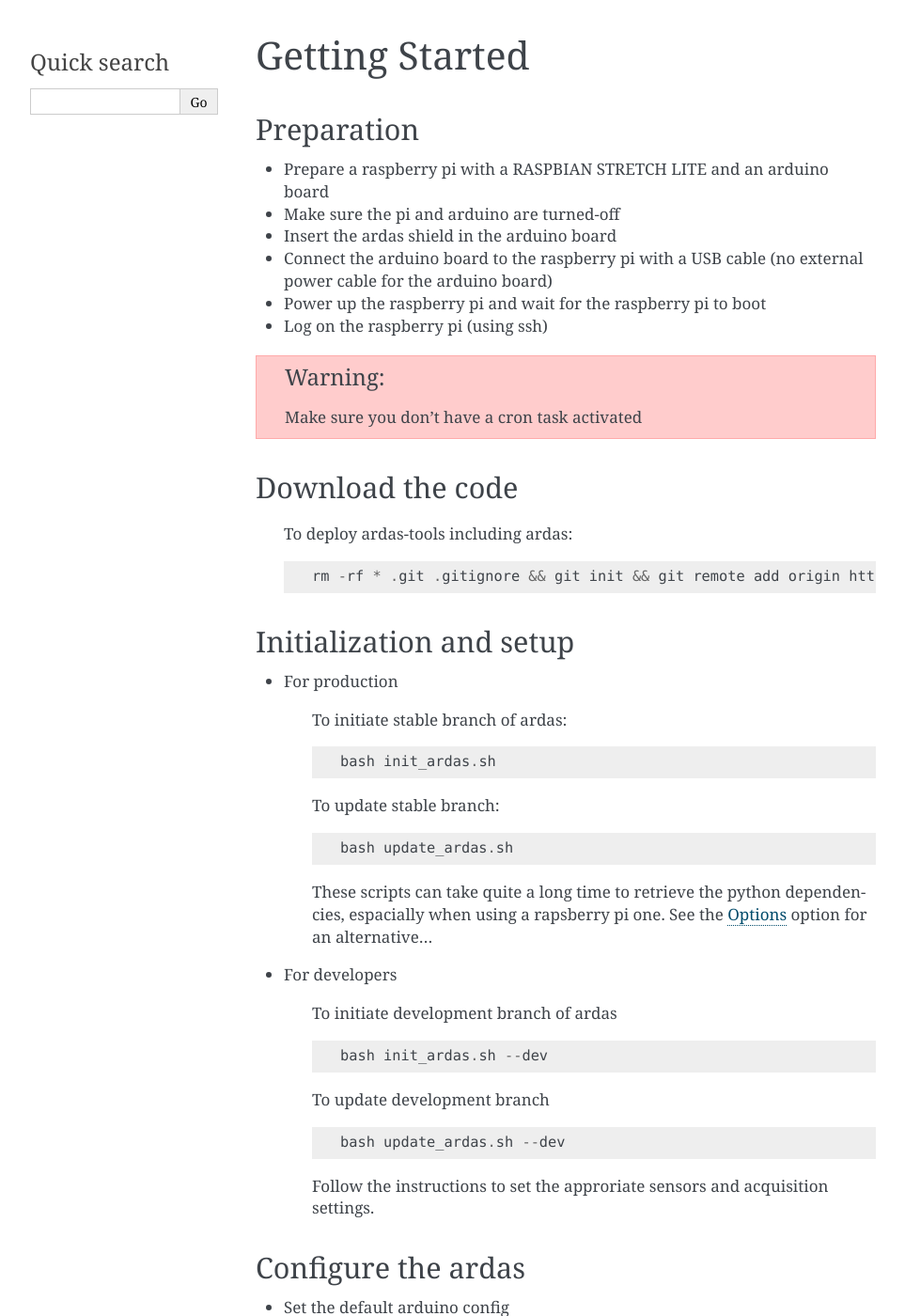
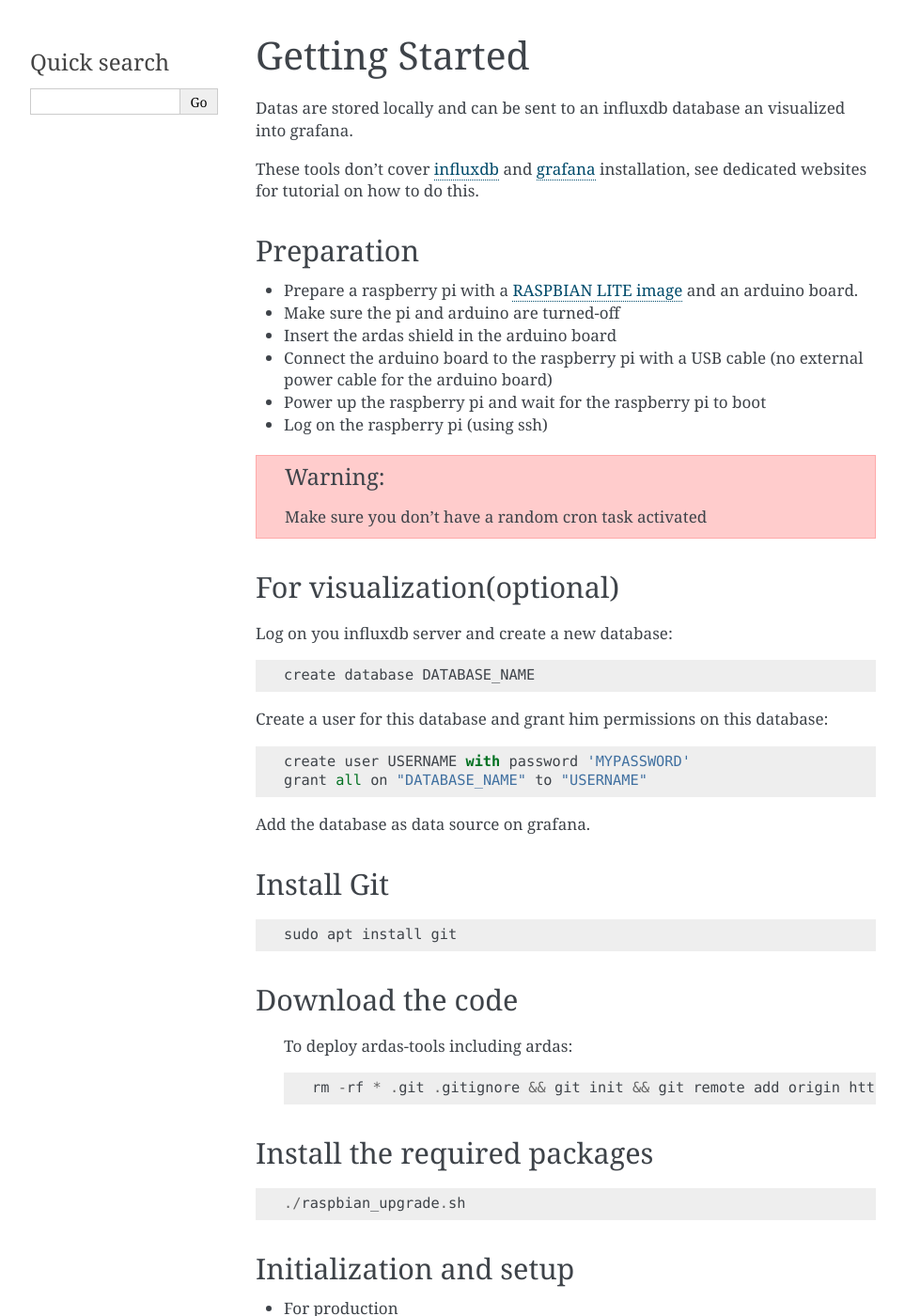
Before and after one commit to UMONS-GFA/ardas-tools, a Sphinx documentation site: the page built from docs/source/getting_started.rst, in a window 1280 px wide and 1400 px high. Shown: the whole window at 94% size, without its empty margins (148-1111 px from the left). Built offline with Sphinx 7.4.7, drawn with Linux system fonts in a browser that asks for light colours; some of the changed text lies outside the part shown.

Commit message:
update doc, add script to update Rasbpery Pi

```diff
--- a/docs/source/getting_started.rst
+++ b/docs/source/getting_started.rst
@@ -1,16 +1,43 @@
 Getting Started
 ===============
 
+Datas are stored locally and can be sent to an influxdb database an visualized into grafana.
+
+These tools don't cover  `influxdb <https://docs.influxdata.com/influxdb/>`_
+and `grafana <http://docs.grafana.org/>`_ installation, see dedicated websites for tutorial on how to do this.
+
+
 Preparation
 -----------
-* Prepare a raspberry pi with a RASPBIAN STRETCH LITE and an arduino board
+* Prepare a raspberry pi with a `RASPBIAN LITE image <https://www.raspberrypi.org/downloads/raspbian/>`_ and an
+  arduino board.
 * Make sure the pi and arduino are turned-off
 * Insert the ardas shield in the arduino board
 * Connect the arduino board to the raspberry pi with a USB cable (no external power cable for the arduino board)
 * Power up the raspberry pi and wait for the raspberry pi to boot
 * Log on the raspberry pi (using ssh)
 
-.. warning:: Make sure you don't have a cron task activated
+.. warning:: Make sure you don't have a random cron task activated
+
+For visualization(optional)
+---------------------------
+
+Log on you influxdb server and create a new database::
+
+    create database DATABASE_NAME
+
+Create a user for this database and grant him permissions on this database::
+
+    create user USERNAME with password 'MYPASSWORD'
+    grant all on "DATABASE_NAME" to "USERNAME"
+
+Add the database as data source on grafana.
+
+Install Git
+-----------
+::
+
+    sudo apt install git
 
 Download the code
 -----------------
@@ -18,6 +45,12 @@ Download the code
     To deploy ardas-tools including ardas::
 
         rm -rf * .git .gitignore && git init && git remote add origin https://github.com/UMONS-GFA/ardas-tools.git && git pull origin master
+
+Install the required packages
+-----------------------------
+::
+
+    ./raspbian_upgrade.sh
 
 
 Initialization and setup
@@ -54,10 +87,9 @@ Configure the ardas
 
         bash reset_arduino_EEPROM.sh
 
-* Upload the sketch in the arduino ::
+* Upload the sketch in the arduino::
 
         bash upgrade_sketch.sh
-
 
 Start logging
 -------------
@@ -82,6 +114,6 @@ Options
     it could be advisable to create a disk image with the right dependencies installed in the virtual environment.
     The following option could then be used to prevent the system from creating a new virtual environment and retrieving dependencies::
 
-    --nopip
+       --nopip
 
 ...
```
Also changed, not shown: 1 other file.
